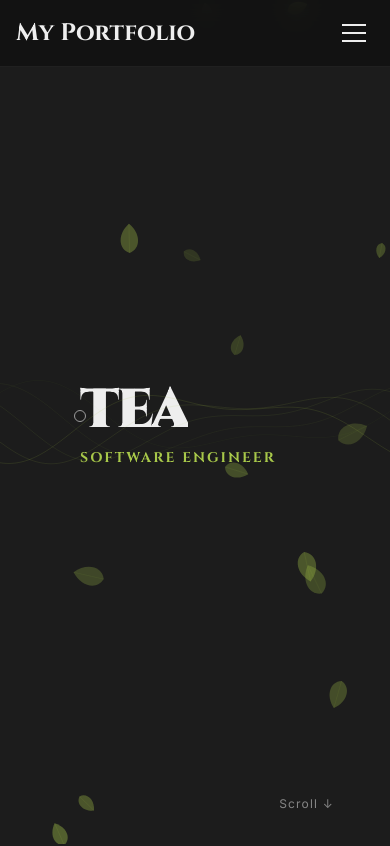
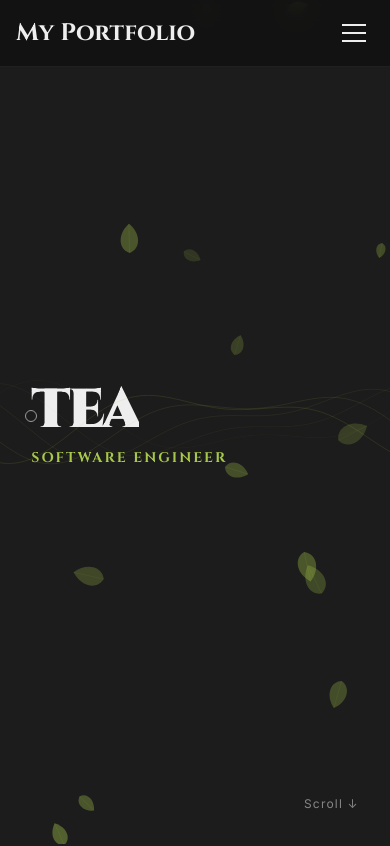
Before and after one commit to tea35/portfolio, a Next.js app: page / in a window 390 px wide. Shown: the top 846 px of the page. Built offline with nearby package versions, Linux system fonts and the light colour scheme.

Commit message:
fix: use vw-based horizontal padding in Hero for responsive layout
- change px-12 to px-[8vw] for proportional spacing across screen sizes
- apply same vw padding to Scroll indicator

```diff
--- a/src/components/sections/Hero.tsx
+++ b/src/components/sections/Hero.tsx
@@ -25,7 +25,7 @@ export default function HeroSection() {
   return (
     <section
       id="home"
-      className="h-screen w-full flex flex-col justify-center items-start px-20 relative overflow-hidden cursor-none"
+      className="h-screen w-full flex flex-col justify-center items-start px-[8vw] relative overflow-hidden cursor-none"
       onMouseMove={handleMouseMove}
     >
       <HeroBg />
@@ -65,7 +65,7 @@ export default function HeroSection() {
         </motion.p>
       </div>
 
-      <div className="absolute bottom-8 right-14 text-xs tracking-widest text-foreground/50">
+      <div className="absolute bottom-8 right-[8vw] text-xs tracking-widest text-foreground/50">
         Scroll ↓
       </div>
     </section>
```
